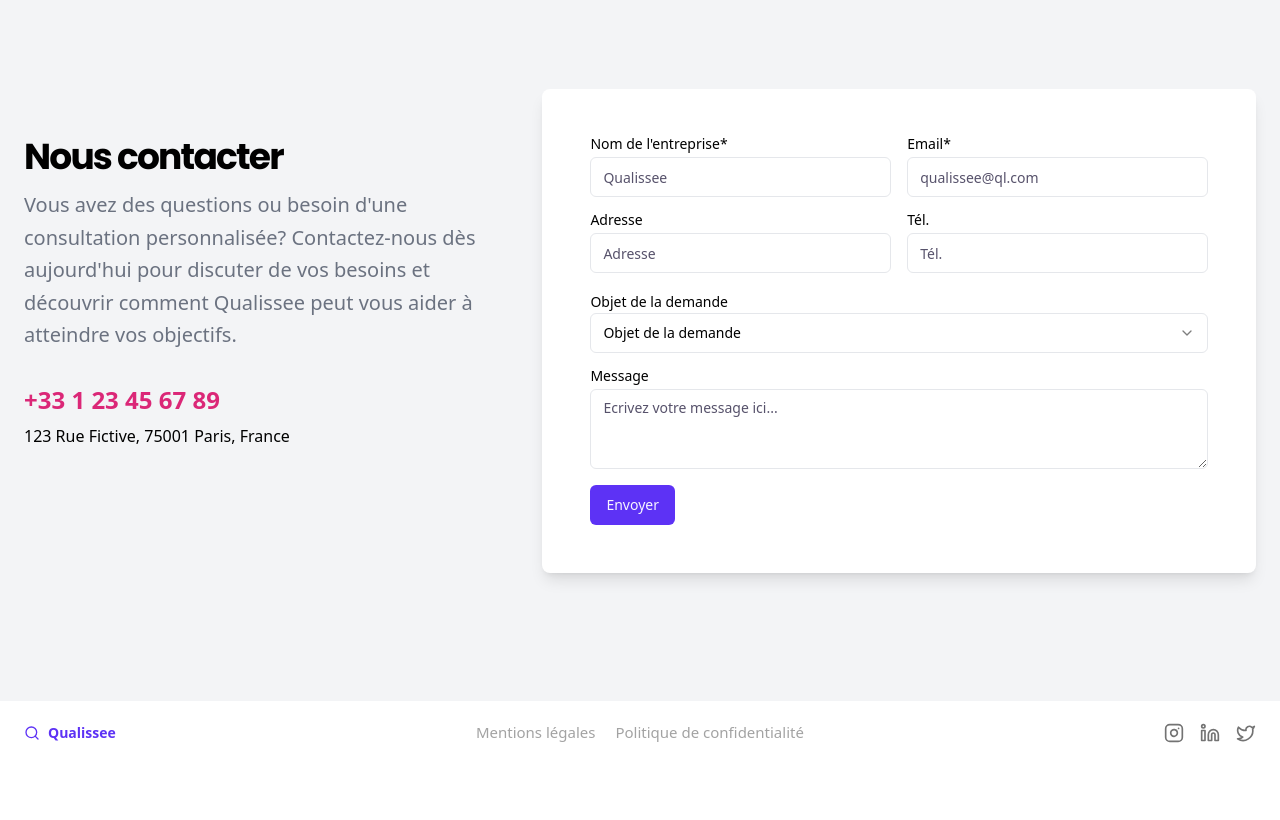
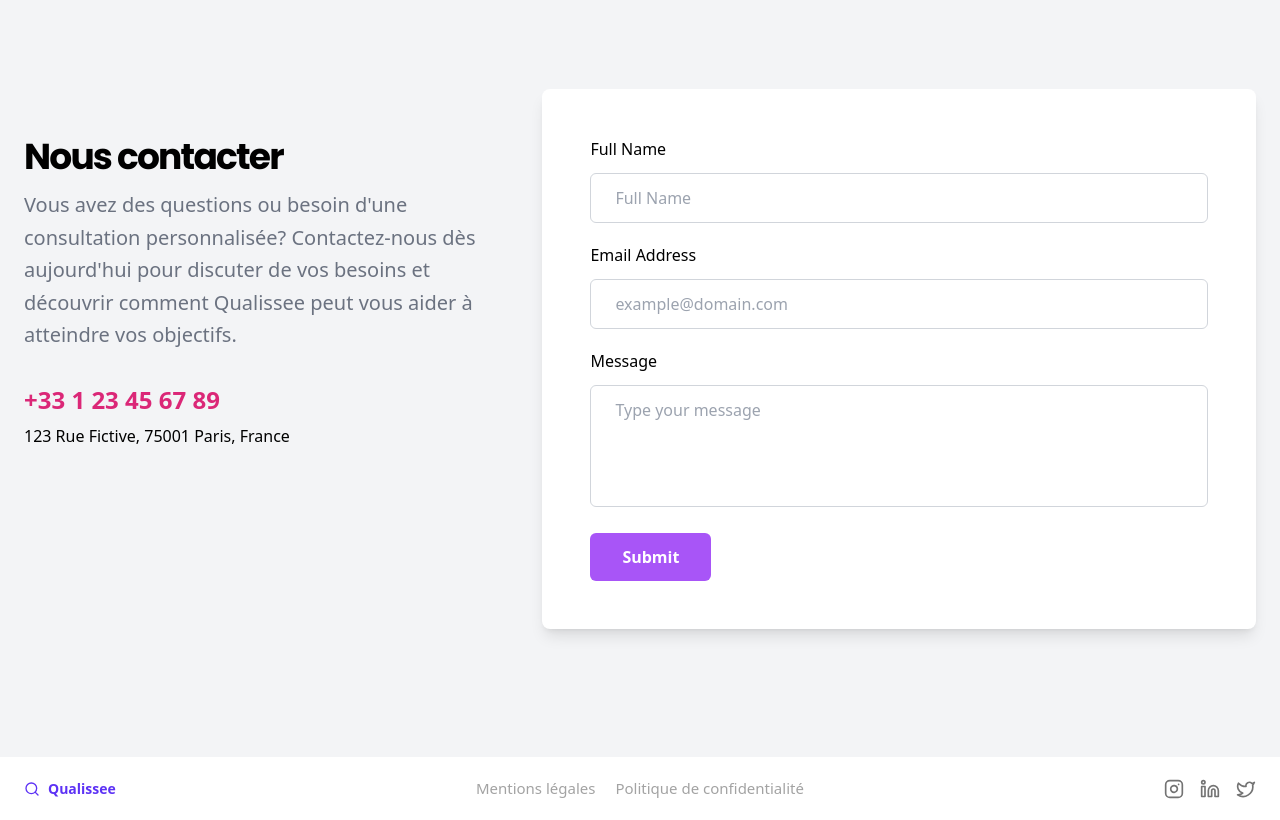
Before and after one commit to hhhallan/qualissee, a Next.js app: page / in a window 1280 px wide. Shown: the part 4840-5660 px from the top of the page. Before the commit the page ends 5604 px from the top, so only its background shows below. Built offline with nearby package versions, Linux system fonts and the light colour scheme.

Commit message:
start: email

```diff
--- a/package.json
+++ b/package.json
@@ -14,13 +14,16 @@
     "@radix-ui/react-navigation-menu": "^1.1.4",
     "@radix-ui/react-select": "^2.0.0",
     "@radix-ui/react-slot": "^1.0.2",
+    "@types/nodemailer": "^6.4.15",
     "class-variance-authority": "^0.7.0",
     "clsx": "^2.1.1",
     "framer-motion": "^11.2.10",
     "lucide-react": "^0.381.0",
     "next": "14.2.3",
+    "nodemailer": "^6.9.13",
     "react": "^18",
     "react-dom": "^18",
+    "react-hook-form": "^7.52.0",
     "tailwind-merge": "^2.3.0",
     "tailwindcss-animate": "^1.0.7",
     "zustand": "^4.5.2"
--- /dev/null
+++ b/src/actions/send-email.ts
@@ -0,0 +1,6 @@
+import { FormData } from "@/components/form-contact";
+
+export function sendEmail(data: FormData) {
+  // TODO: send email
+  console.log(data);
+}
--- /dev/null
+++ b/src/api/email/route.ts
@@ -0,0 +1,5 @@
+import { type NextRequest, NextResponse } from "next/server";
+
+export async function POST(request: NextRequest) {
+  return NextResponse.json("Hello from API!");
+}
--- a/src/app/(marketing)/(home)/_components/contact.tsx
+++ b/src/app/(marketing)/(home)/_components/contact.tsx
@@ -1,5 +1,6 @@
 "use client";
 
+import { FormContact } from "@/components/form-contact";
 import { LInput, LSelect } from "@/components/inputs";
 import { Button } from "@/components/ui/button";
 
@@ -34,7 +35,7 @@ export const Contact = ({}: Props) => {
         <div className="rounded-lg bg-white p-8 shadow-lg lg:col-span-3 lg:p-12">
           {/* TODO: Créer un composant FormContact */}
           {/* TODO: Ajout de l'obligation de certains champs */}
-          <form action="#" className="space-y-4">
+          {/* <form action="#" className="space-y-4">
             <div className="grid grid-cols-1 gap-4 sm:grid-cols-2">
               <LInput
                 name="name"
@@ -75,7 +76,9 @@ export const Contact = ({}: Props) => {
             <div className="mt-4">
               <Button type="submit">Envoyer</Button>
             </div>
-          </form>
+          </form> */}
+
+          <FormContact />
         </div>
       </div>
     </section>
--- /dev/null
+++ b/src/components/form-contact.tsx
@@ -0,0 +1,69 @@
+"use client";
+
+import { useForm } from "react-hook-form";
+import { sendEmail } from "@/actions/send-email";
+
+export type FormData = {
+  name: string;
+  email: string;
+  message: string;
+};
+
+export const FormContact = () => {
+  const { register, handleSubmit } = useForm<FormData>();
+
+  function onSubmit(data: FormData) {
+    sendEmail(data);
+  }
+  return (
+    <form onSubmit={handleSubmit(onSubmit)}>
+      <div className="mb-5">
+        <label
+          htmlFor="name"
+          className="mb-3 block text-base font-medium text-black"
+        >
+          Full Name
+        </label>
+        <input
+          type="text"
+          placeholder="Full Name"
+          className="w-full rounded-md border border-gray-300 bg-white px-6 py-3 text-base font-medium text-gray-700 outline-none focus:border-purple-500 focus:shadow-md"
+          {...register("name", { required: true })}
+        />
+      </div>
+      <div className="mb-5">
+        <label
+          htmlFor="email"
+          className="mb-3 block text-base font-medium text-black"
+        >
+          Email Address
+        </label>
+        <input
+          type="email"
+          placeholder="example@domain.com"
+          className="w-full rounded-md border border-gray-300 bg-white px-6 py-3 text-base font-medium text-gray-700 outline-none focus:border-purple-500 focus:shadow-md"
+          {...register("email", { required: true })}
+        />
+      </div>
+      <div className="mb-5">
+        <label
+          htmlFor="message"
+          className="mb-3 block text-base font-medium text-black"
+        >
+          Message
+        </label>
+        <textarea
+          rows={4}
+          placeholder="Type your message"
+          className="w-full resize-none rounded-md border border-gray-300 bg-white px-6 py-3 text-base font-medium text-gray-700 outline-none focus:border-purple-500 focus:shadow-md"
+          {...register("message", { required: true })}
+        ></textarea>
+      </div>
+      <div>
+        <button className="hover:shadow-form rounded-md bg-purple-500 px-8 py-3 text-base font-semibold text-white outline-none">
+          Submit
+        </button>
+      </div>
+    </form>
+  );
+};
```
Also changed, not shown: 1 other file (tests, documents, lock files or other folders).
